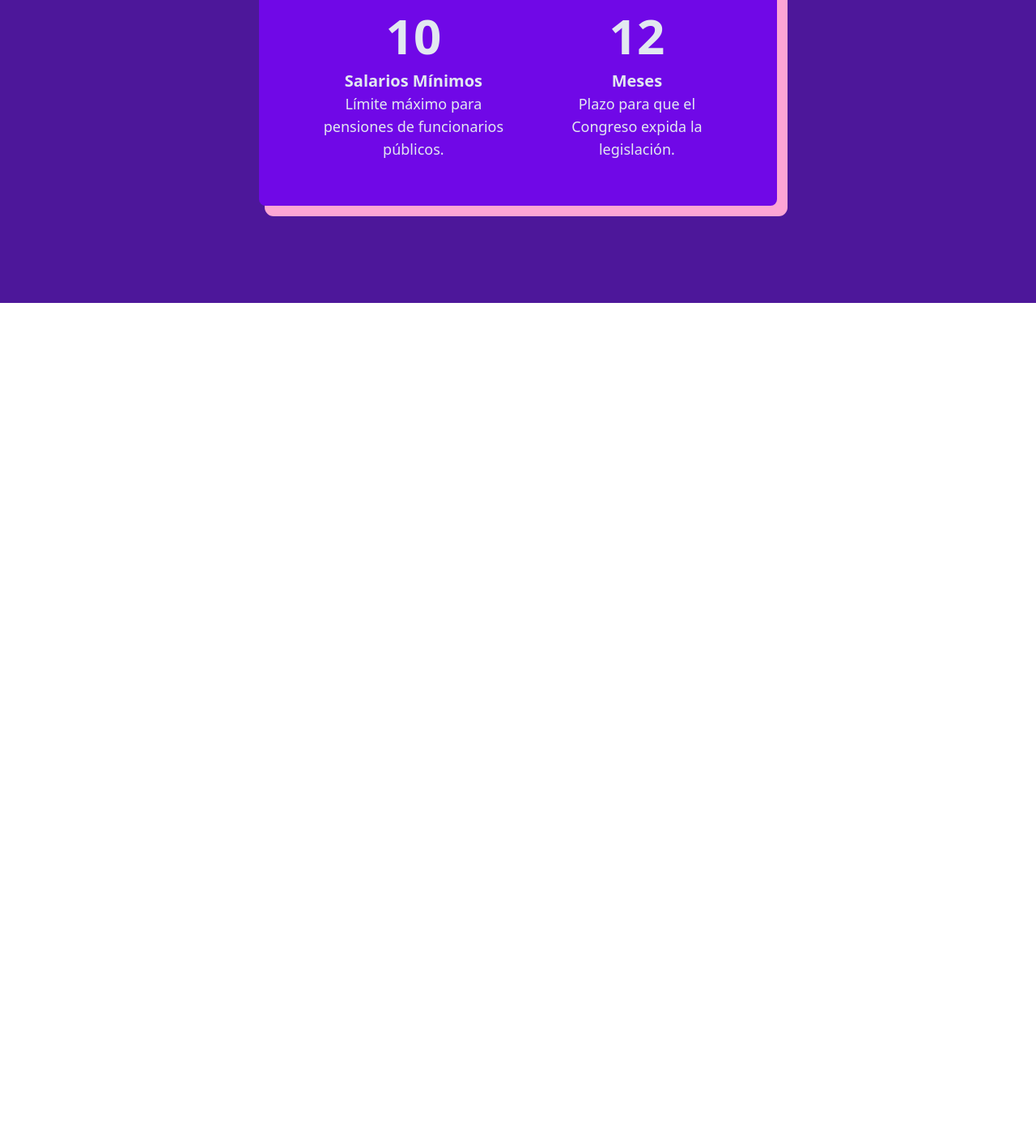
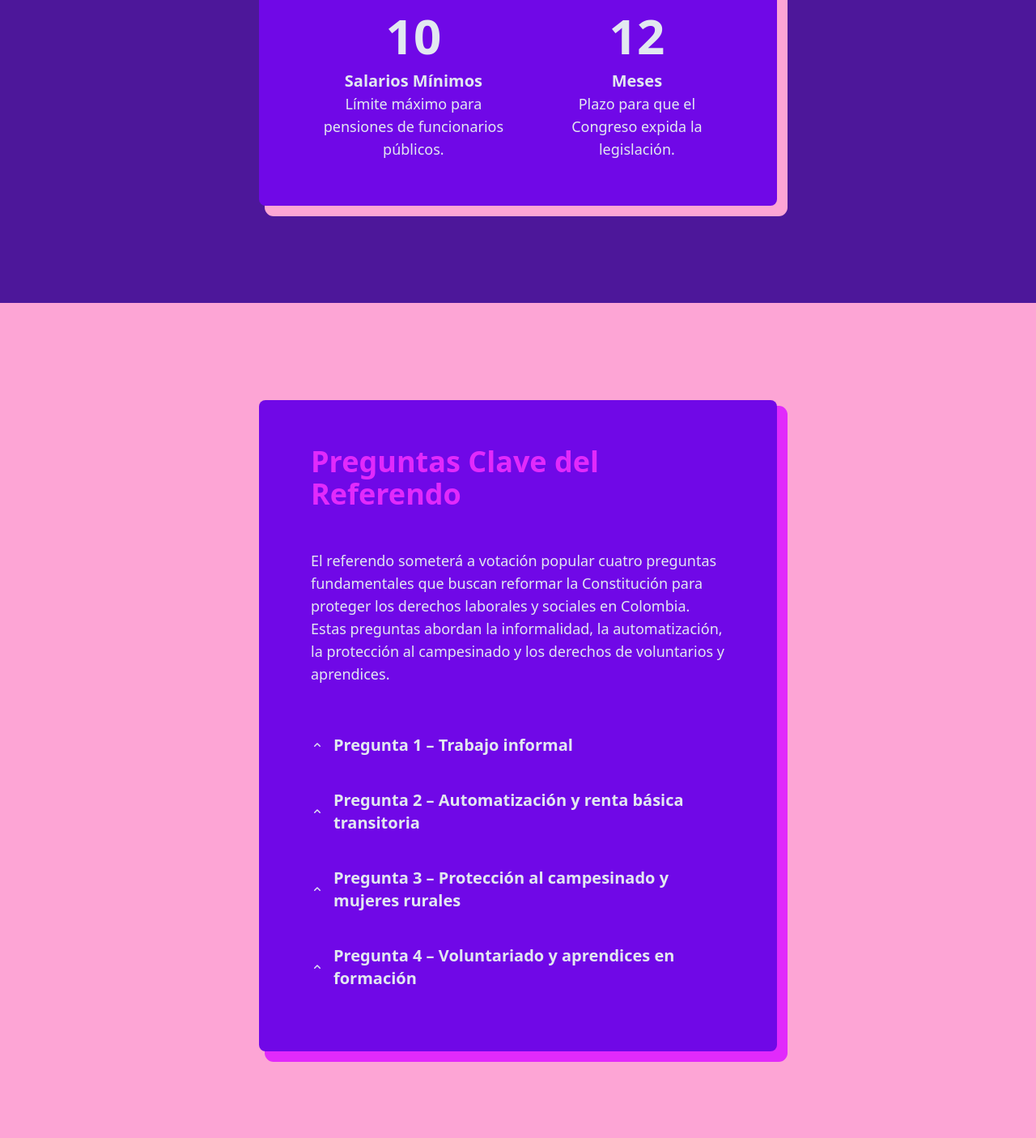
Before and after one commit to rokujs/Referendum, an Astro site: page / in a window 1280 px wide. Shown: the part 7550-8955 px from the top of the page at 81% size. Before the commit the page ends 7924 px from the top, so only its background shows below. Built offline with nearby package versions, Linux system fonts and the light colour scheme; Astro itself is replaced by a stand-in of ours.

Commit message:
Add KeyQuestions component to present essential referendum questions

```diff
--- /dev/null
+++ b/src/components/KeyQuestions.astro
@@ -0,0 +1,121 @@
+---
+const questions = [
+  {
+    question: "Pregunta 1 – Trabajo informal",
+    description:
+      "¿Está usted de acuerdo con que se reforme la Constitución para garantizar derechos laborales y de seguridad social a quienes trabajan en condiciones de informalidad, tal como se establece en el texto normativo adjunto?",
+  },
+  {
+    question: "Pregunta 2 – Automatización y renta básica transitoria",
+    description:
+      "¿Está usted de acuerdo con establecer en la Constitución una transición justa frente a la automatización del trabajo y crear una renta básica transitoria para quienes pierdan su empleo por causas tecnológicas?",
+  },
+  {
+    question: "Pregunta 3 – Protección al campesinado y mujeres rurales",
+    description:
+      "¿Está usted de acuerdo con que se reforme la Constitución para reconocer y proteger al campesinado como sujeto de especial protección y garantizar derechos a las mujeres campesinas que trabajan sin remuneración directa?",
+  },
+  {
+    question: "Pregunta 4 – Voluntariado y aprendices en formación",
+    description:
+      "¿Está usted de acuerdo con reconocer y garantizar derechos mínimos a quienes prestan servicios voluntarios en ONG y a los aprendices técnicos y tecnológicos, incluyendo protección en salud, dignidad y condiciones de formación adecuadas?",
+  },
+]
+---
+
+<section
+  class='w-full bg-pink-300 flex flex-col items-center justify-center py-10 lg:py-30 px-4 lg:px-12'
+>
+  <div
+    style='box-shadow: 10px 10px 0px 3px var(--color-fuchsia-500);'
+    class='flex flex-col items-center justify-center max-w-[90vw] lg:max-w-[50vw] bg-violet-700 px-8 py-6 lg:py-14 lg:px-16 rounded-lg'
+  >
+    <div>
+      <h2 class='text-4xl txt-center text-fuchsia-500 mb-12 font-bold'>
+        Preguntas Clave del Referendo
+      </h2>
+      <p class='text-lg text-slate-200'>
+        El referendo someterá a votación popular cuatro preguntas fundamentales
+        que buscan reformar la Constitución para proteger los derechos laborales
+        y sociales en Colombia. Estas preguntas abordan la informalidad, la
+        automatización, la protección al campesinado y los derechos de
+        voluntarios y aprendices.
+      </p>
+    </div>
+    <div class='mt-10 flex flex-col'>
+      {
+        questions.map((question, i) => (
+      <div>
+        <button
+          onclick={`toggleAccordion(${i})`}
+          class='w-full flex items-center py-5 text-slate-200 font-semibold'
+        >
+          <span
+            id={'icon-' + i}
+            class='text-slate-200 transition-transform duration-300 mr-3'
+          >
+            <svg
+              xmlns='http://www.w3.org/2000/svg'
+              viewBox='0 0 16 16'
+              fill='currentColor'
+              class='w-4 h-4'
+            >
+              <path
+                fill-rule='evenodd'
+                d='M11.78 9.78a.75.75 0 0 1-1.06 0L8 7.06 5.28 9.78a.75.75 0 0 1-1.06-1.06l3.25-3.25a.75.75 0 0 1 1.06 0l3.25 3.25a.75.75 0 0 1 0 1.06Z'
+                clip-rule='evenodd'></path>
+            </svg>
+          </span>
+          <span class="text-xl text-left">{question.question}</span>
+        </button>
+        <div
+          id={'content-' + i}
+          class='max-h-0 overflow-hidden transition-all duration-300 ease-in-out'
+        >
+          <div class='pb-5 ml-10 text-lg text-slate-200'>
+            <p>{question.description}</p>
+          </div>
+        </div>
+      </div>
+        ))
+      }
+    </div>
+  </div>
+</section>
+
+<script>
+  function toggleAccordion(index: number) {
+    const content = document.getElementById(
+      `content-${index}`
+    ) as HTMLElement | null
+    const icon = document.getElementById(`icon-${index}`) as HTMLElement | null
+
+    if (!content || !icon) return
+
+    // SVG for Down icon
+    const downSVG = `
+      <svg xmlns="http://www.w3.org/2000/svg" viewBox="0 0 16 16" fill="currentColor" class="w-4 h-4">
+        <path fill-rule="evenodd" d="M4.22 6.22a.75.75 0 0 1 1.06 0L8 8.94l2.72-2.72a.75.75 0 1 1 1.06 1.06l-3.25 3.25a.75.75 0 0 1-1.06 0L4.22 7.28a.75.75 0 0 1 0-1.06Z" clip-rule="evenodd" />
+      </svg>
+    `
+
+    // SVG for Up icon
+    const upSVG = `
+      <svg xmlns="http://www.w3.org/2000/svg" viewBox="0 0 16 16" fill="currentColor" class="w-4 h-4">
+        <path fill-rule="evenodd" d="M11.78 9.78a.75.75 0 0 1-1.06 0L8 7.06 5.28 9.78a.75.75 0 0 1-1.06-1.06l3.25-3.25a.75.75 0 0 1 1.06 0l3.25 3.25a.75.75 0 0 1 0 1.06Z" clip-rule="evenodd" />
+      </svg>
+    `
+
+    // Toggle the content's max-height for smooth opening and closing
+    if (content.style.maxHeight && content.style.maxHeight !== "0px") {
+      content.style.maxHeight = "0"
+      icon.innerHTML = upSVG
+    } else {
+      content.style.maxHeight = content.scrollHeight + "px"
+      icon.innerHTML = downSVG
+    }
+  }
+
+  // @ts-ignore
+  window.toggleAccordion = toggleAccordion
+</script>
--- a/src/pages/index.astro
+++ b/src/pages/index.astro
@@ -8,6 +8,7 @@ import PurposeAndJustification from '../components/PurposeAndJustification.astro
 import ReformProposals from '../components/ReformProposals.astro';
 import RuralAndOtherSectors from '../components/RuralAndOtherSectors.astro';
 import PensionAndValidity from '../components/PensionAndValidity.astro';
+import KeyQuestions from '../components/KeyQuestions.astro';
 ---
 
 <Layout title="Referendo Constitucional: Por un Trabajo Digno en Colombia">
@@ -19,4 +20,5 @@ import PensionAndValidity from '../components/PensionAndValidity.astro';
 	<ReformProposals />
 	<RuralAndOtherSectors />
 	<PensionAndValidity />
+	<KeyQuestions />
 </Layout>
```
